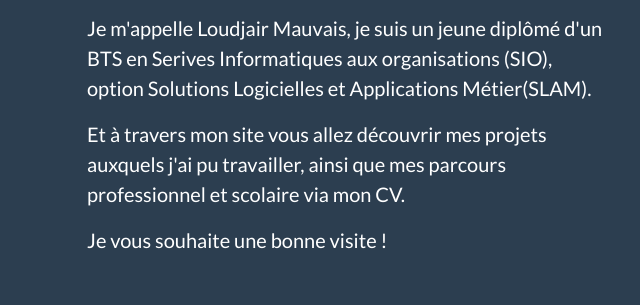
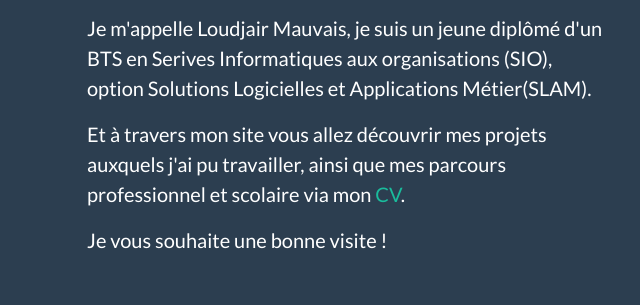
Before and after one commit to loudjair/loudjair.github.io, a plain HTML site: page index.html in a window 1280 px wide. Shown: the part 1143-1448 px from the top of the page, 482-1122 px from the left. Drawn offline with nearby package versions, Linux system fonts and the light colour scheme.

Commit message:
Modification de la page d'accueil

```diff
--- a/index.html
+++ b/index.html
@@ -69,7 +69,7 @@
                             Je m'appelle Loudjair Mauvais, je suis un jeune diplômé d'un BTS en Serives Informatiques aux organisations (SIO), option Solutions Logicielles et Applications Métier(SLAM).
                         </p>
                         <p class="lead">
-                            Et à travers mon site vous allez découvrir mes projets auxquels j'ai pu travailler, ainsi que mes parcours professionnel et scolaire via mon CV.
+                            Et à travers mon site vous allez découvrir mes projets auxquels j'ai pu travailler, ainsi que mes parcours professionnel et scolaire via mon <a href="cv.pdf" download>CV</a>.
                         </p>
                         <p class="lead">
                             Je vous souhaite une bonne visite !
```
Also changed, not shown: 1 other file.
